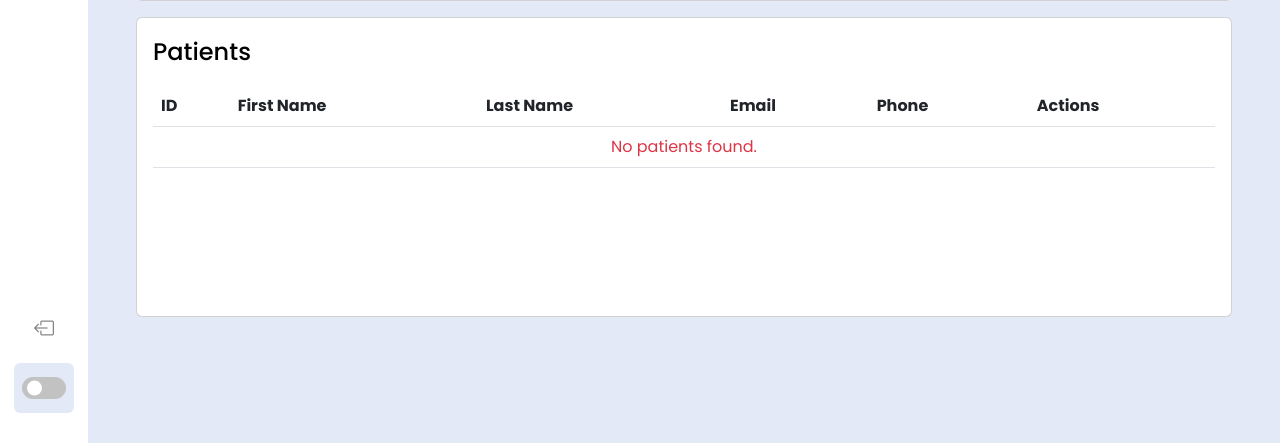
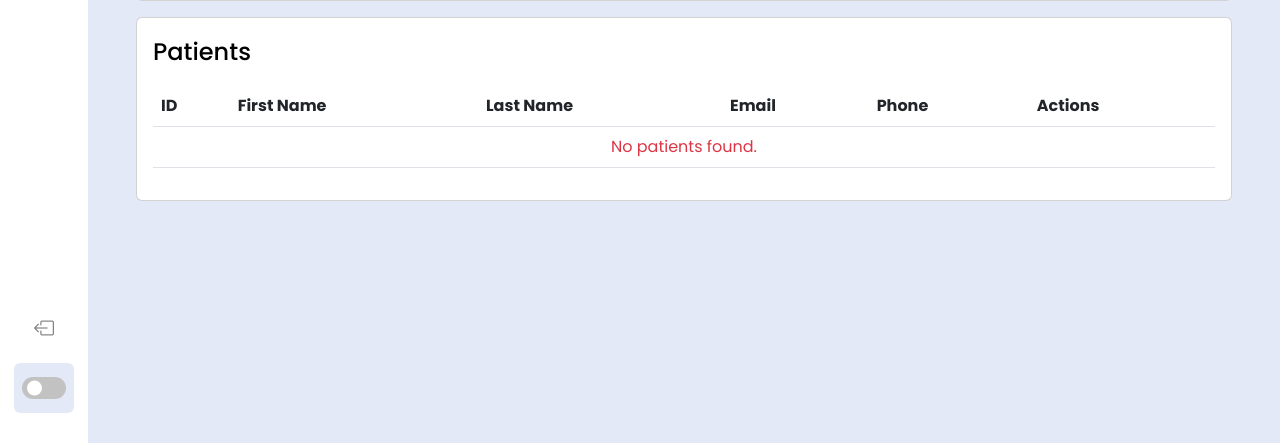
Before and after one commit to kainah07/Healthy_life_clinic, a PHP site: page /manage_patients.php in a window 1280 px wide. Shown: the part 357-800 px from the top of the page. Run offline with PHP 8.4, Linux system fonts and the light colour scheme; data that the repository does not hold is empty; some web fonts are replaced.

Commit message:
remove container height

```diff
--- a/css/admin_dashboard.css
+++ b/css/admin_dashboard.css
@@ -325,7 +325,3 @@ body.dark input.form-control:focus {
 .save-button {
   margin-top: 30px;
 }
-
-.patients-list-con {
-  height: 300px;
-}
```
